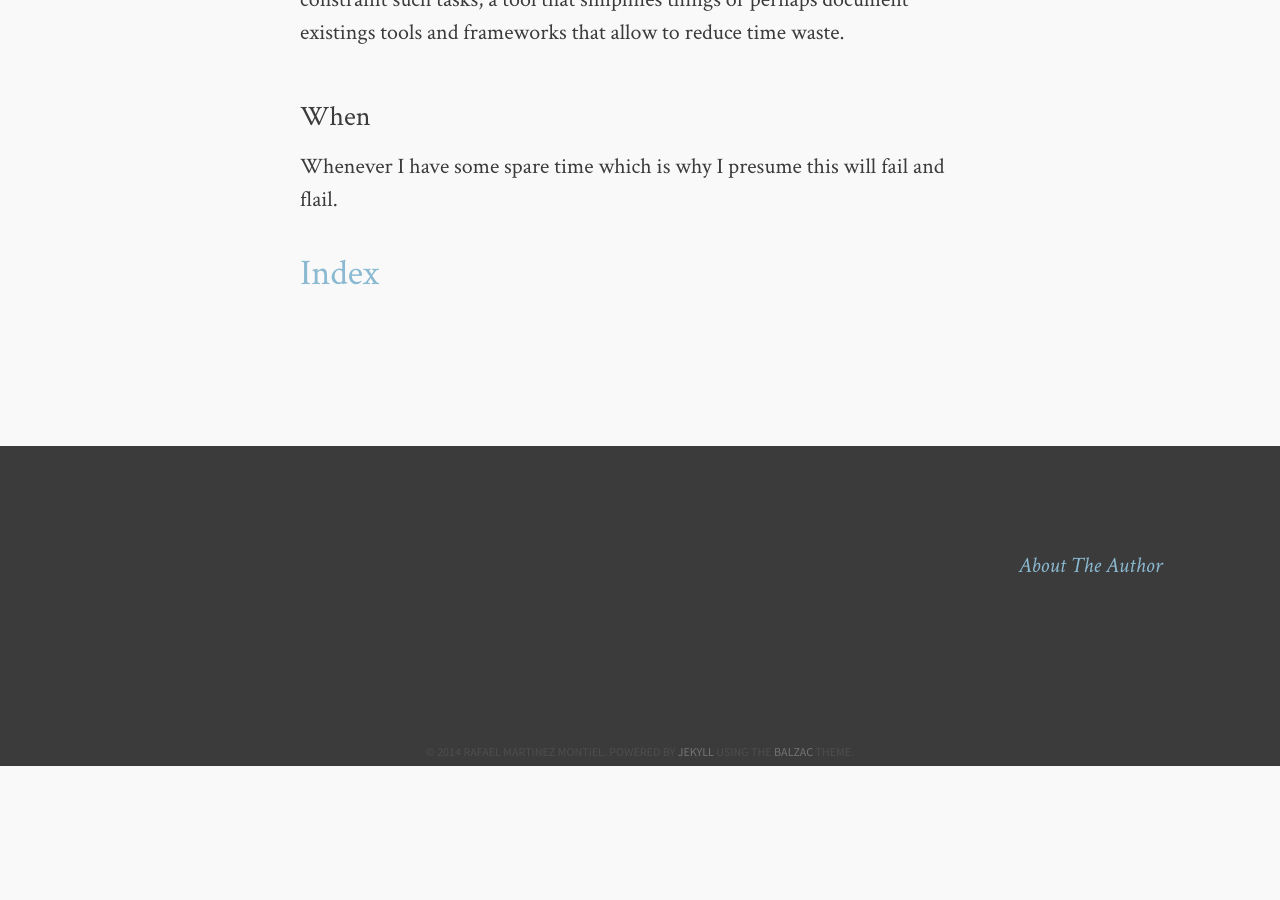
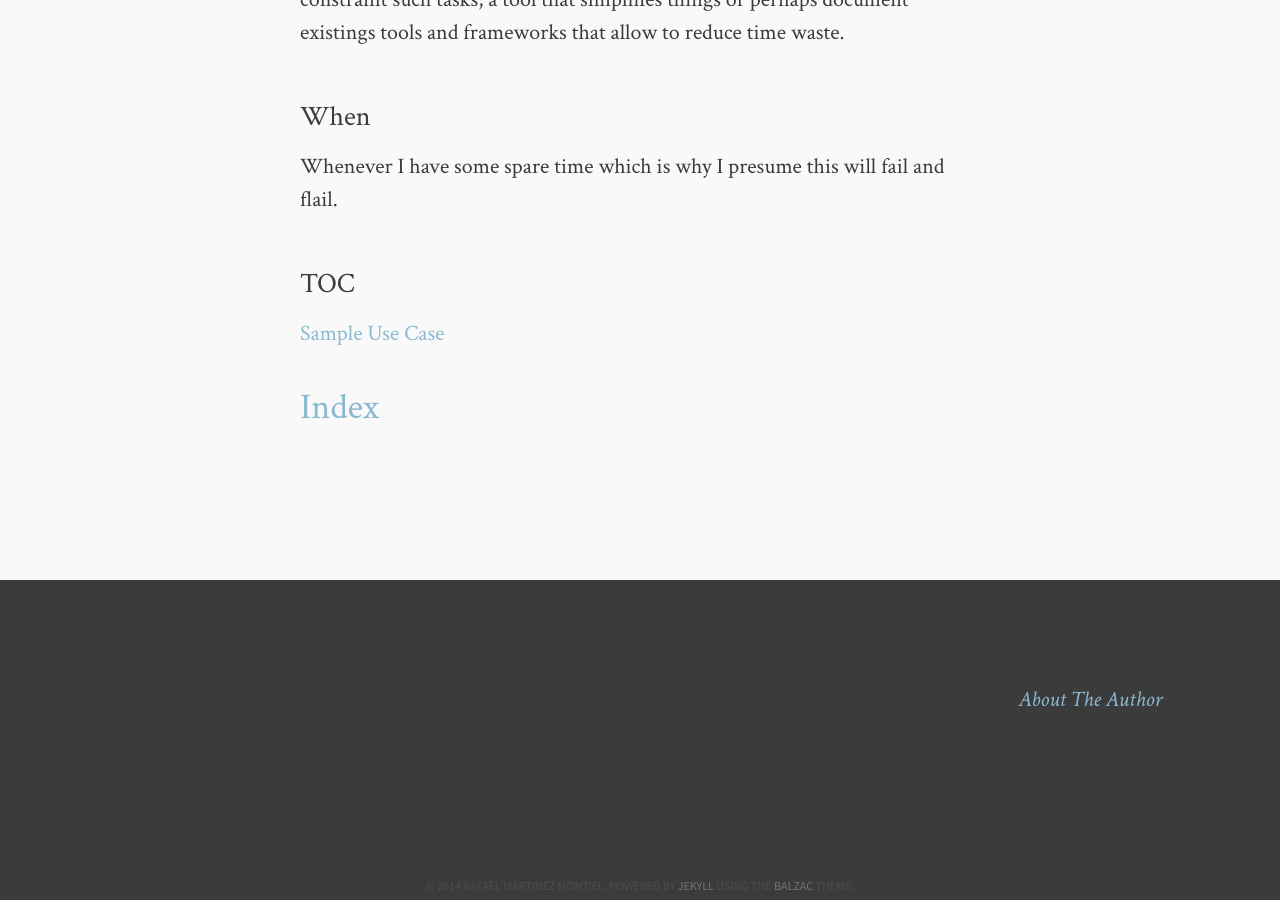
Before and after one commit to mtzmontiel/simple-concise, a Jekyll site: the page built from index.md, in a window 1280 px wide and 900 px high, scrolled down 1328 px. Built offline with Jekyll 4.4.1, drawn with Linux system fonts in a browser that asks for light colours; before the commit the page ends 2094 px from its top, so only the background shows below that.

Commit message:
Referenia a Use Cases

```diff
--- a/index.md
+++ b/index.md
@@ -33,3 +33,9 @@ When
 -------------
 
 Whenever I have some spare time which is why I presume this will fail and flail.
+
+
+TOC
+----
+
+<a href="{{site.url}}/sampleUC.html">Sample Use Case</a>
```
